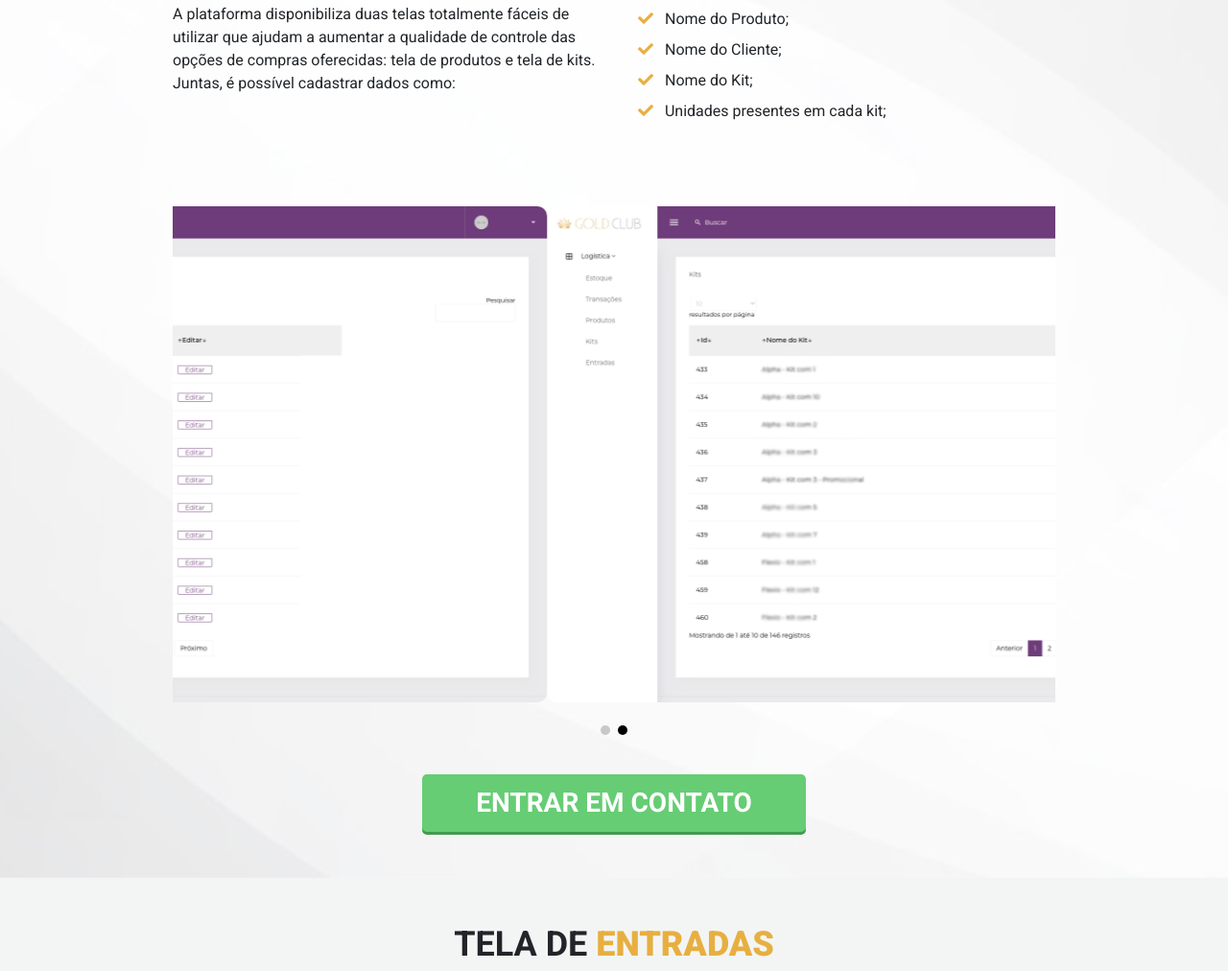
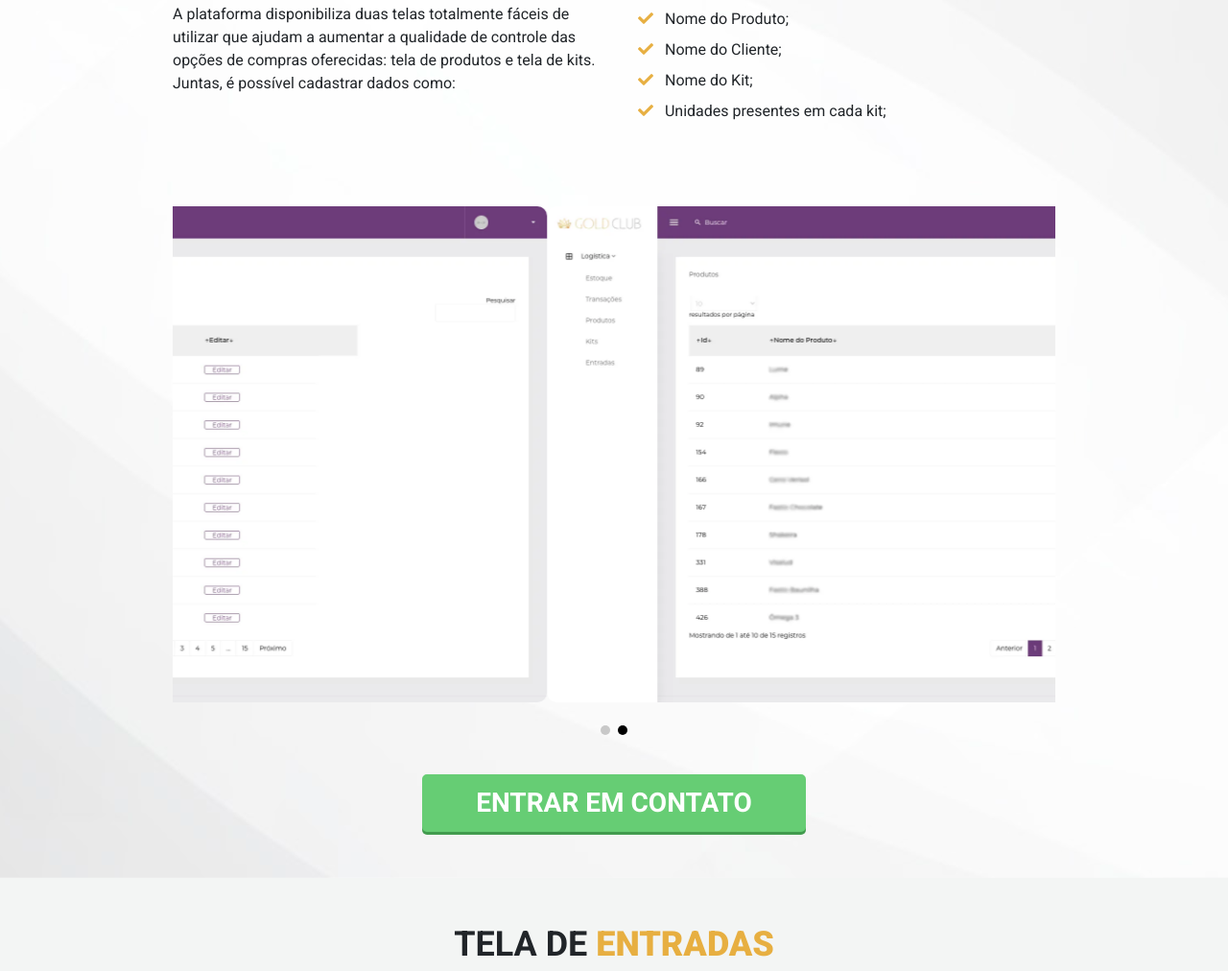
Before and after one commit to gesielbr/gold-log, a plain HTML site: page index.html in a window 1280 px wide. Shown: the part 4944-5956 px from the top of the page at 96% size. Drawn offline with nearby package versions, Linux system fonts and the light colour scheme.

Commit message:
Webp img

```diff
--- a/index.html
+++ b/index.html
@@ -112,7 +112,6 @@
               class="img-fluid mb-4 mb-md-0"
               src="img/entrega.png"
               alt=""
-              srcset=""
             />
           </div>
           <div class="col-md-6">
@@ -541,10 +540,18 @@
               <div class="swiper-wrapper">
                 <!-- Slides -->
                 <div class="swiper-slide">
-                  <img class="img-fluid" src="img/tela_produtos.png" />
+                  <img
+                    class="img-fluid"
+                    src="img/tela_kits.webp"
+                    onerror="this.onerror=null; this.src='img/entrega.png'"
+                  />
                 </div>
                 <div class="swiper-slide">
-                  <img class="img-fluid" src="img/tela_kits.png" />
+                  <img
+                    class="img-fluid"
+                    src="img/tela_produtos.webp"
+                    onerror="this.onerror=null; this.src='img/tela_produtos.png'"
+                  />
                 </div>
               </div>
               <!-- If we need pagination -->
```
Also changed, not shown: img/tela_kits.webp (added), img/tela_produtos.webp (added).
